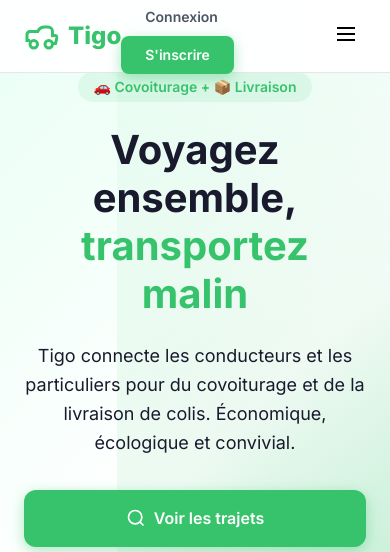
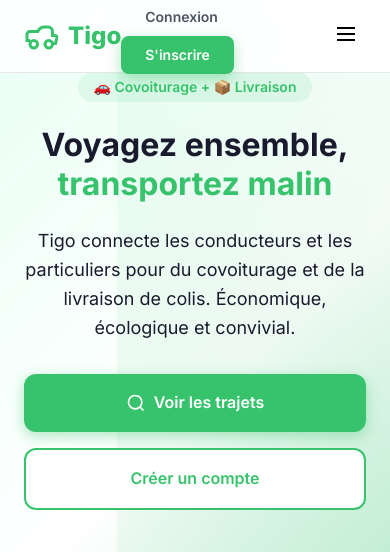
Before and after one commit to floingsmoke/tigo, a website: page public/index.html in a window 390 px wide. Shown: the top 552 px of the page. Drawn offline with Linux system fonts and the light colour scheme; no server answers.

Commit message:
Add files via upload

```diff
--- a/public/css/style.css
+++ b/public/css/style.css
@@ -807,7 +807,7 @@
 }
 
 .hero-title {
-  font-size: clamp(2.5rem, 5vw, 4rem);
+  font-size: clamp(2rem, 5vw, 4rem);
   margin-bottom: var(--spacing-lg);
   animation: fadeInUp 0.6s ease 0.1s backwards;
 }
```
